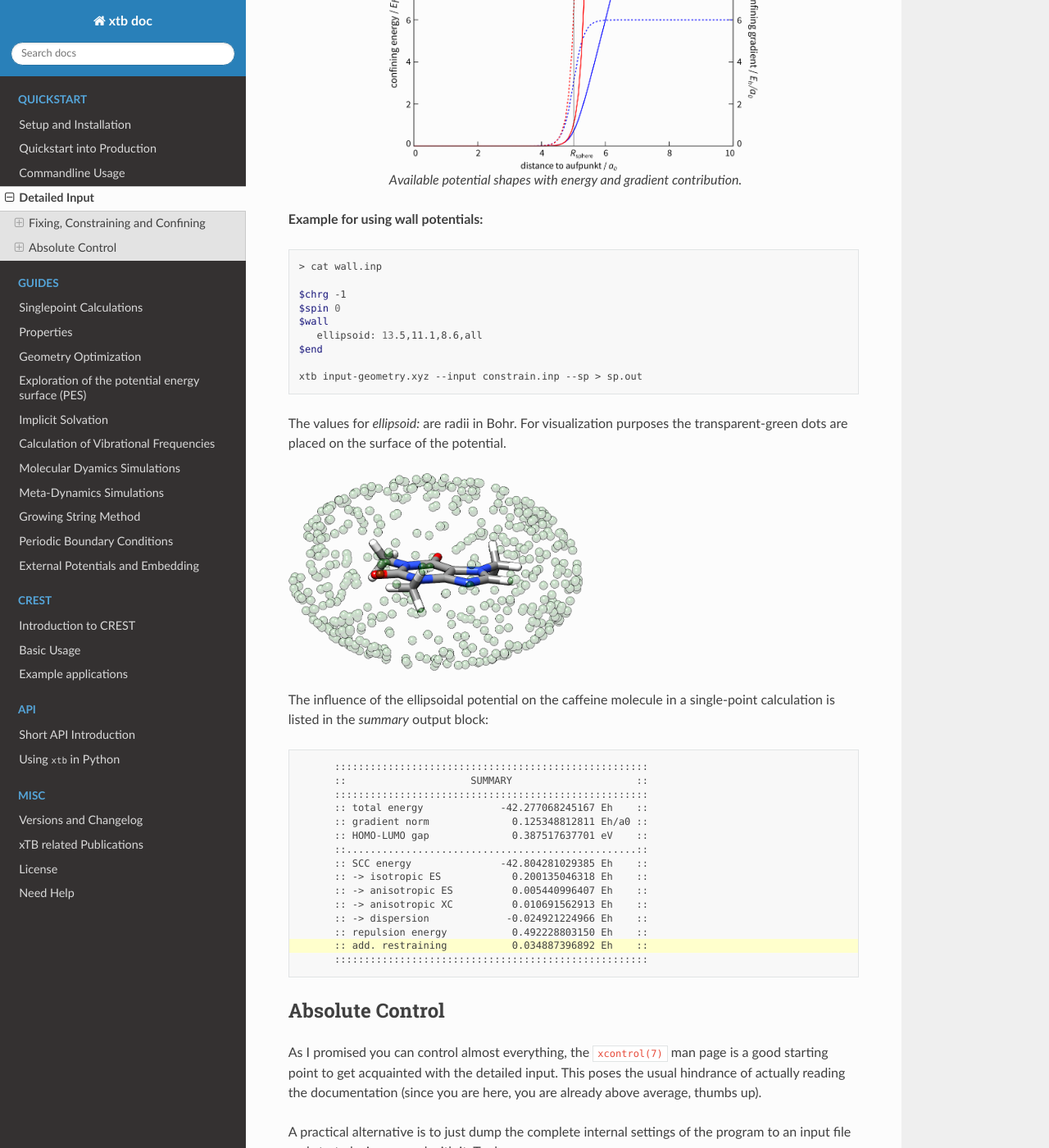
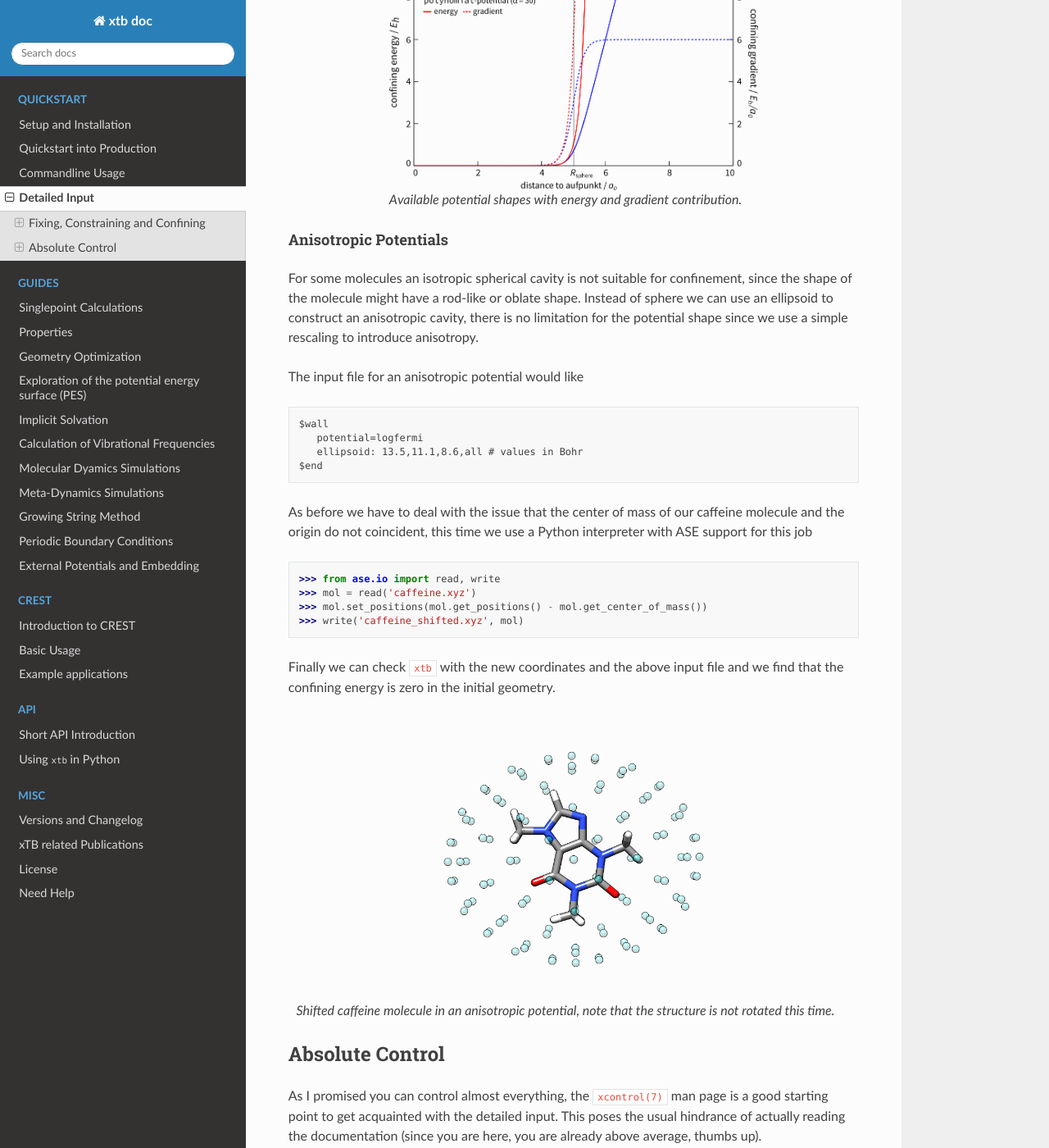
Before and after one commit to grimme-lab/xtb_docs, a Sphinx documentation site: the page built from source/xcontrol.rst, in a window 1280 px wide and 1400 px high, scrolled down 8451 px. Shown: the whole window at 82% size. Built offline with Sphinx 7.4.7 and the Read the Docs theme 2.0.0, drawn with Linux system fonts in a browser that asks for light colours; some of the changed text lies outside the part shown.

Commit message:
updated section about anisotropic confining potentials
- explain limitation of anisotropy in xtb
- added python script to do a center of mass shift
- new image for confined caffeine molecule

```diff
--- a/source/xcontrol.rst
+++ b/source/xcontrol.rst
@@ -432,50 +432,44 @@ not vanish inside the sphere and can compress a molecule artifically.
 
    Available potential shapes with energy and gradient contribution.
 
-**Example for using wall potentials:**
+Anisotropic Potentials
+~~~~~~~~~~~~~~~~~~~~~~
 
-.. code:: bash
+For some molecules an isotropic spherical cavity is not suitable for confinement,
+since the shape of the molecule might have a rod-like or oblate shape.
+Instead of sphere we can use an ellipsoid to construct an anisotropic cavity,
+there is no limitation for the potential shape since we use a simple rescaling
+to introduce anisotropy.
 
-   > cat wall.inp
+The input file for an anisotropic potential would like
 
-   $chrg -1
-   $spin 0
+.. code-block:: text
+
    $wall
-      ellipsoid: 13.5,11.1,8.6,all
+      potential=logfermi
+      ellipsoid: 13.5,11.1,8.6,all # values in Bohr
    $end
 
-   xtb input-geometry.xyz --input constrain.inp --sp > sp.out
+As before we have to deal with the issue that the center of mass of our caffeine
+molecule and the origin do not coincident, this time we use a Python interpreter
+with ASE support for this job
 
-The values for *ellipsoid:* are radii in Bohr.
-For visualization purposes the transparent-green dots are placed on
-the surface of the potential.
+.. code-block:: python
 
-.. figure:: ../figures/wall.png
-   :scale: 40 %
-   :alt: confinement-example
+   >>> from ase.io import read, write
+   >>> mol = read('caffeine.xyz')
+   >>> mol.set_positions(mol.get_positions() - mol.get_center_of_mass())
+   >>> write('caffeine_shifted.xyz', mol)
 
-The influence of the ellipsoidal potential on the caffeine molecule
-in a single-point calculation is listed in the *summary* output block:
+Finally we can check ``xtb`` with the new coordinates and the above input file and
+we find that the confining energy is zero in the initial geometry.
 
-.. code-block:: none
-   :emphasize-lines: 14
+.. figure:: ../figures/confining_anisotropic.png
+   :width: 450px
+   :align: center
 
-         :::::::::::::::::::::::::::::::::::::::::::::::::::::
-         ::                     SUMMARY                     ::
-         :::::::::::::::::::::::::::::::::::::::::::::::::::::
-         :: total energy             -42.277068245167 Eh    ::
-         :: gradient norm              0.125348812811 Eh/a0 ::
-         :: HOMO-LUMO gap              0.387517637701 eV    ::
-         ::.................................................::
-         :: SCC energy               -42.804281029385 Eh    ::
-         :: -> isotropic ES            0.200135046318 Eh    ::
-         :: -> anisotropic ES          0.005440996407 Eh    ::
-         :: -> anisotropic XC          0.010691562913 Eh    ::
-         :: -> dispersion             -0.024921224966 Eh    ::
-         :: repulsion energy           0.492228803150 Eh    ::
-         :: add. restraining           0.034887396892 Eh    ::
-         :::::::::::::::::::::::::::::::::::::::::::::::::::::
-
+   Shifted caffeine molecule in an anisotropic potential,
+   note that the structure is not rotated this time.
 
 Absolute Control
 ================
```
Also changed, not shown: other parts of source/xcontrol.rst (+1 -1 lines), figures/confining_anisotropic.png (added), figures/wall.png (deleted).
